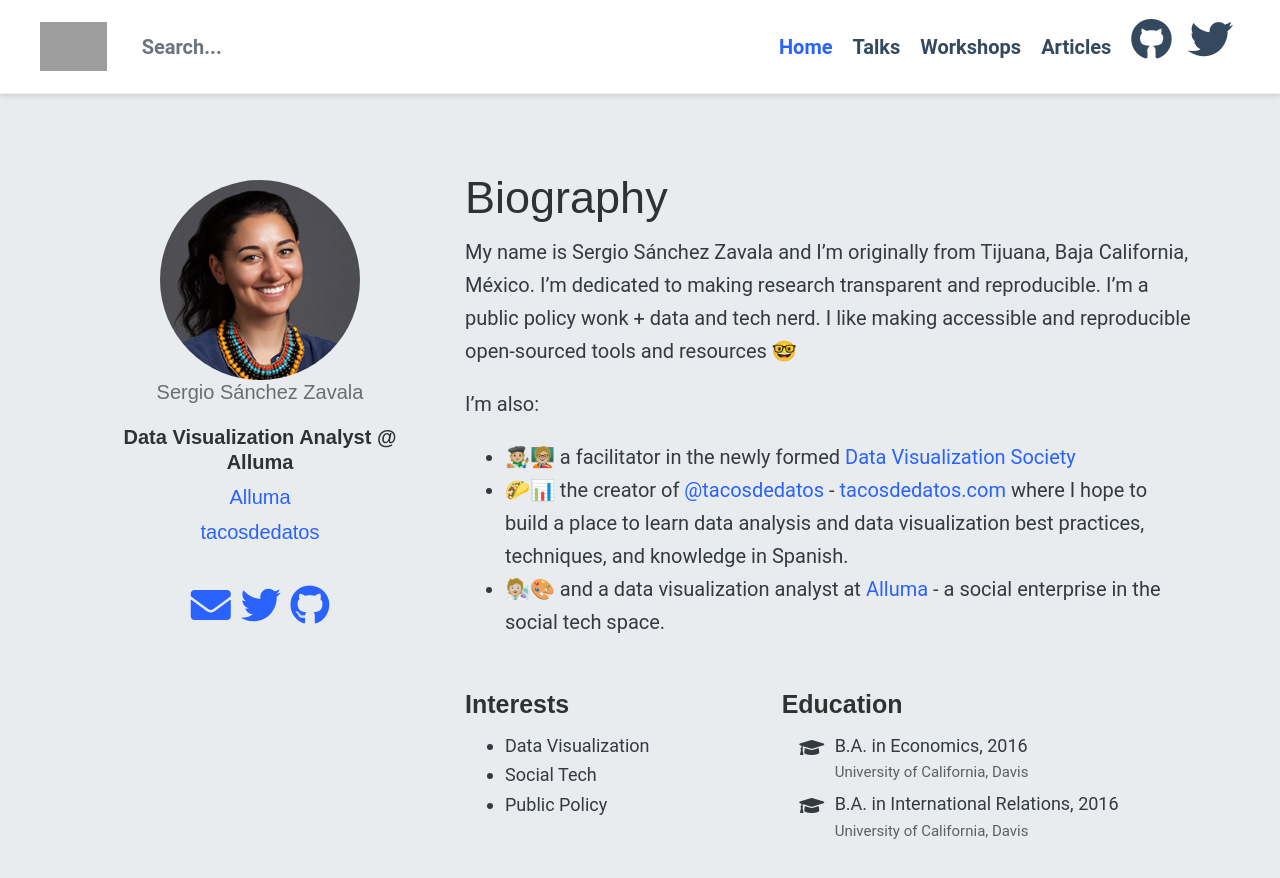
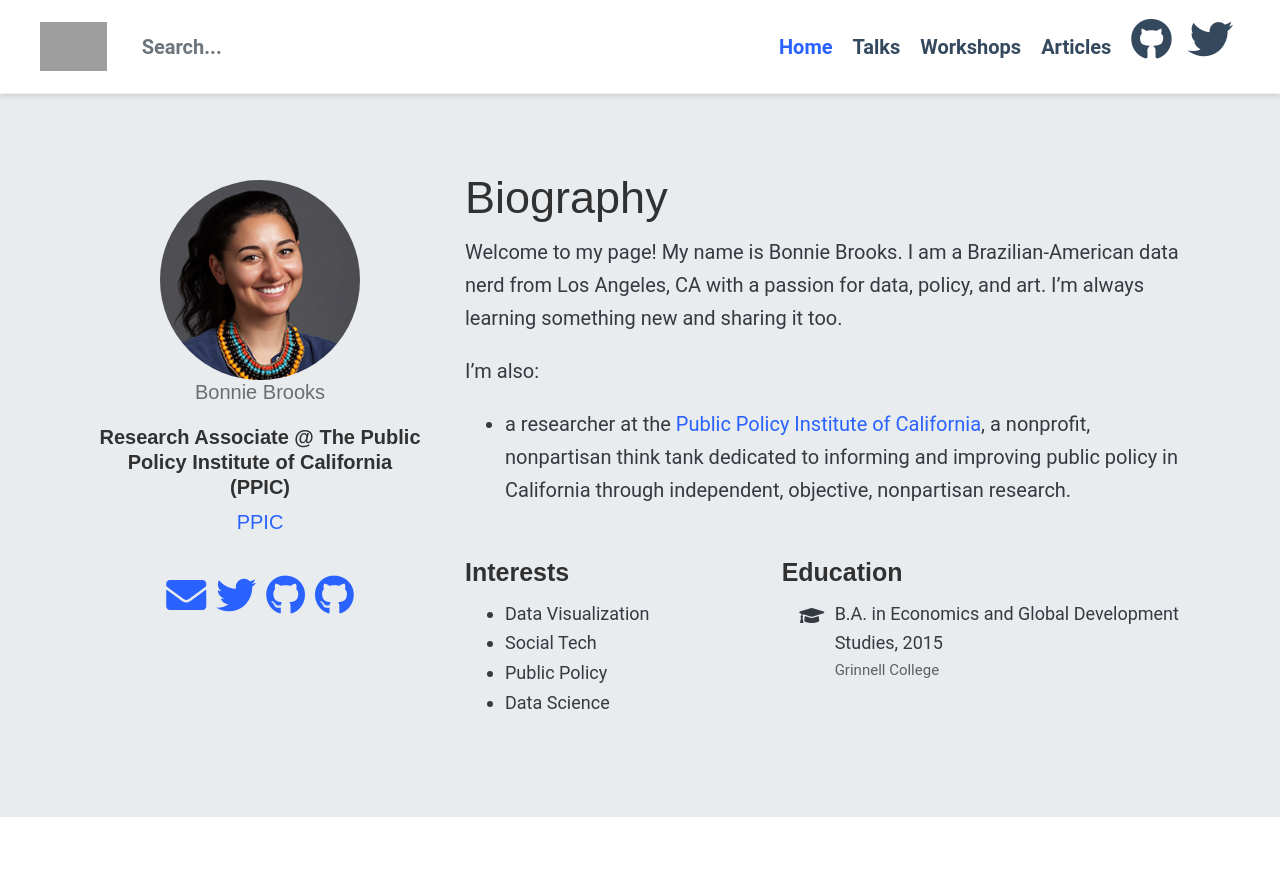
Before and after one commit to chekos/bonniebrooks.me, a Jekyll site: the page built from index.html, in a window 1280 px wide and 900 px high. Shown: the top 878 px of the window. Built offline with Jekyll 4.4.1, drawn with Linux system fonts in a browser that asks for light colours; nearby versions of some CDN libraries; library files that are not in the unit come from our copies; the list of posts is cut into pages by our own code; grey boxes are pictures that could not be loaded.

Commit message:
updates to bio, education, interests, me.yml and profile.html

```diff
--- a/_data/education.yml
+++ b/_data/education.yml
@@ -1,7 +1,3 @@
-- degree: "B.A. in Economics"
-  year: 2016
-  institution: "University of California, Davis"
-
-- degree: "B.A. in International Relations"
-  year: 2016
-  institution: "University of California, Davis"
+- degree: "B.A. in Economics and Global Development Studies"
+  year: 2015
+  institution: "Grinnell College"
--- a/_data/interests.yml
+++ b/_data/interests.yml
@@ -1,3 +1,4 @@
 - name: Data Visualization
 - name: Social Tech
 - name: Public Policy
+- name: Data Science
--- a/_data/me.yml
+++ b/_data/me.yml
@@ -1,11 +1,9 @@
-- name: 'Sergio Sánchez Zavala'
-  job: "Data Visualization Analyst @ Alluma"
+- name: 'Bonnie Brooks'
+  job: "Research Associate @ The Public Policy Institute of California (PPIC)"
   organizations:
-    - name: "Alluma"
-      url: "https://alluma.org/"
-    - name: "tacosdedatos"
-      url: "https://tacosdedatos.com/"
-  email: "sergio@cimarron.io"
-  twitter: "ChekosWH"
-  github: "chekos"
+    - name: "PPIC"
+      url: "https://www.ppic.org/"
+  email: "bonnie@bonniebrooks.me"
+  github: "brooksbo"
+  linkedin: "brooksbonnie"
   pic: "/assets/images/portrait.jpg"
--- a/_includes/bio.md
+++ b/_includes/bio.md
@@ -2,16 +2,8 @@
 # Biography
 
 
-My name is Sergio Sánchez Zavala and I’m originally from Tijuana, Baja
-California, México. I’m dedicated to making research transparent and
-reproducible. I’m a public policy wonk + data and tech nerd. I like making
-accessible and reproducible open-sourced tools and resources 🤓
+Welcome to my page! My name is Bonnie Brooks. I am a Brazilian-American data nerd from Los Angeles, CA with a passion for data, policy, and art. I'm always learning something new and sharing it too.
 
 I’m also:
 
-- 🧑🏼‍🎨🧑🏼‍🏫 a facilitator in the newly formed [Data Visualization Society](https://datavisualizationsociety.com/)
-- 🌮📊 the creator of [@tacosdedatos](https://twitter.com/tacosdedatos/) - [tacosdedatos.com](https://tacosdedatos.com/)
-where I hope to build a place to learn data analysis and data
-visualization best practices, techniques, and knowledge in Spanish.
-- 🧑🏼‍🔬🎨 and a data visualization analyst at [Alluma](https://alluma.org/) - a social
-enterprise in the social tech space.
+- a researcher at the [Public Policy Institute of California](https://www.ppic.org/), a nonprofit, nonpartisan think tank dedicated to informing and improving public policy in California through independent, objective, nonpartisan research.
--- a/_includes/profile.html
+++ b/_includes/profile.html
@@ -58,6 +58,17 @@
           <i class="fab fa-github big-icon"></i>
         </a>
       </li>
+
+      <li>
+        <a
+          itemprop="sameAs"
+          href="https://linkedin.com/in/{{ me.linkedin }}"
+          target="_blank"
+          rel="noopener"
+        >
+          <i class="fab fa-github big-icon"></i>
+        </a>
+      </li>
     </ul>
   </div>
 </div>
```
